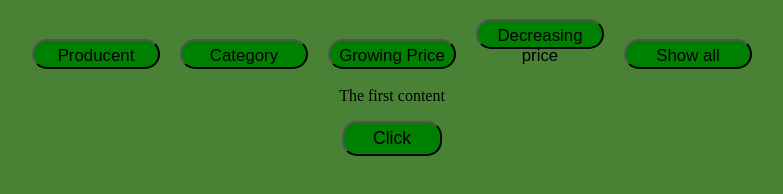
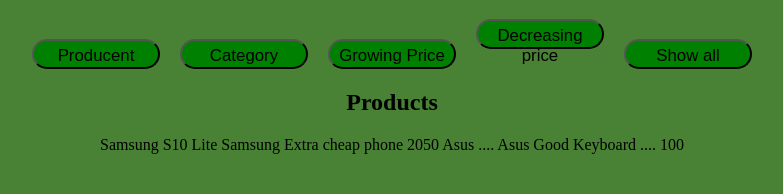
Before and after one commit to JohnnyW10/SortWithAjax, a plain HTML site: page index.html in a window 1280 px wide. Both pictures are taken after a click on the button "Show all". Shown: the whole page, without its empty margins (248-1031 px from the left). Drawn offline with Linux system fonts and the light colour scheme.

Commit message:
Create test function to check how ajax works

```diff
--- a/CSS/main.scss
+++ b/CSS/main.scss
@@ -27,4 +27,5 @@
       background-color: rgb(8, 75, 8);
     }
   }
+
 }
--- a/JavaScript/main.js
+++ b/JavaScript/main.js
@@ -4,7 +4,7 @@
   let content = '<h3><h3>'
 
   optionArray.map((el) => {
-    content += `<button class="sortBtn" onclick="test(value)" value="${el}">${el}</button>`
+    content += `<button class="sortBtn" onclick="test()" value="${el}">${el}</button>`
   })
   optionBox.innerHTML = content
 }
@@ -12,6 +12,16 @@
 sortOptionDisplay()
 
 
-function test(val) {
-  console.log(`It works ${val}`)
+function test() {
+  let HttpObject = new XMLHttpRequest()
+
+  HttpObject.open('GET', 'data.xml')
+  HttpObject.send()
+  HttpObject.onreadystatechange = function () {
+    if(this.readyState === 4 && this.status === 200) {
+      document.getElementById('test').innerHTML = this.responseText
+    } else if (this.readyState === 4 && this.status === 404) {
+      console.log('404')
+    }
+  }
 }
--- a/index.html
+++ b/index.html
@@ -6,28 +6,15 @@
   <meta name="viewport" content="width=device-width, initial-scale=1.0">
   <title>Ajax Project</title>
 
-
-  <!--
-      <script src="https://code.jquery.com/jquery-3.6.0.min.js" integrity="sha256-/xUj+3OJU5yExlq6GSYGSHk7tPXikynS7ogEvDej/m4=" crossorigin="anonymous"></script>
-    -->
   <link href="CSS/main.css" rel="stylesheet"/>
 </head>
 <body>
   <div id="sortOption"></div>
-  <div id="test">
-    <p>The first content</p>
+  <div>
+    <h2>Products</h2>
+    <div id="test"></div>
   </div>
-  <button id="btn">Click</button>
 
-  <script>
-    /*
-    $(document).ready(() => {
-      $("#btn").click( ()=> {
-        $("#test").load('data.json');
-      })
-    });
-    */
-  </script>
   <script src="JavaScript/main.js"></script>
 </body>
 </html>
```
